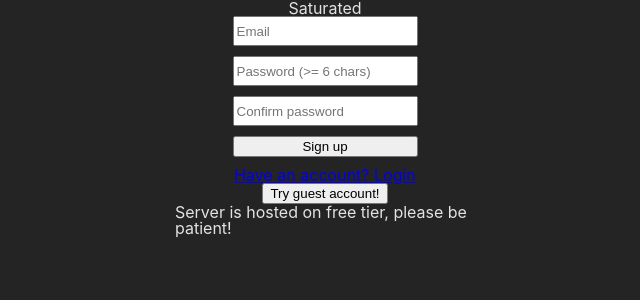
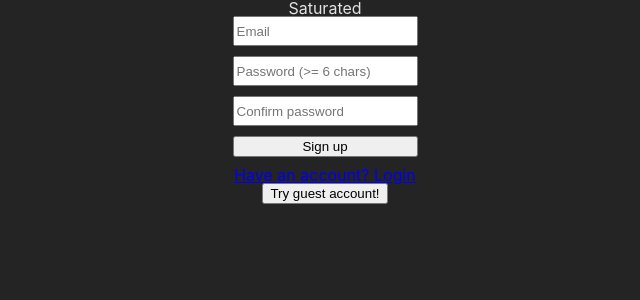
Before and after one commit to jasonHYLam/saturated-frontend, a React (Vite) app: page /signup in a window 1280 px wide. Shown: the top 300 px of the page, without its empty margins (315-955 px from the left). Built offline with nearby package versions, Linux system fonts and the light colour scheme.

Commit message:
Disable input and add loading after signup submit

```diff
--- a/src/components/homePage/studyListAndCreateStudy/StudyListAndCreateStudy.tsx
+++ b/src/components/homePage/studyListAndCreateStudy/StudyListAndCreateStudy.tsx
@@ -19,7 +19,6 @@ export function StudyListAndCreateStudy() {
   }
   return (
     <>
-      <Loading />
       <main>
         <button onClick={submitLogout}>Logout</button>
         <CreateStudy />
--- a/src/components/loginSignup/Signup.tsx
+++ b/src/components/loginSignup/Signup.tsx
@@ -4,6 +4,7 @@ import { SubmitHandler, useForm } from "react-hook-form";
 import { GuestLogin } from "./GuestLogin";
 import styles from "./login.module.css";
 import { useState } from "react";
+import { Loading } from "../loading/Loading";
 
 export function Signup() {
   const navigate = useNavigate();
@@ -20,8 +21,10 @@ export function Signup() {
   } = useForm<FormInput>();
 
   const [backendError, setBackendError] = useState("");
+  const [submitting, setSubmitting] = useState(false);
 
   const submitSignup: SubmitHandler<FormInput> = async (data) => {
+    setSubmitting(true);
     const credentials = JSON.stringify({
       email: data.email,
       password: data.password,
@@ -71,7 +74,11 @@ export function Signup() {
                 },
               })}
             />
-            <input type="submit" value="Sign up" />
+            {!submitting ? (
+              <input type="submit" value="Sign up" />
+            ) : (
+              <input type="submit" value="Signing up" disabled />
+            )}
             <section className={styles.errors}>
               {backendError && <span>{backendError}</span>}
               {errors.email && <span>Please provide email</span>}
@@ -88,7 +95,12 @@ export function Signup() {
           </form>
           <Link to={"/login"}>Have an account? Login</Link>
           <GuestLogin />
-          <p>Server is hosted on free tier, please be patient!</p>
+          {submitting && (
+            <>
+              <p>Server is hosted on free tier, please be patient!</p>
+              <Loading />
+            </>
+          )}
         </section>
       </main>
     </>
```
